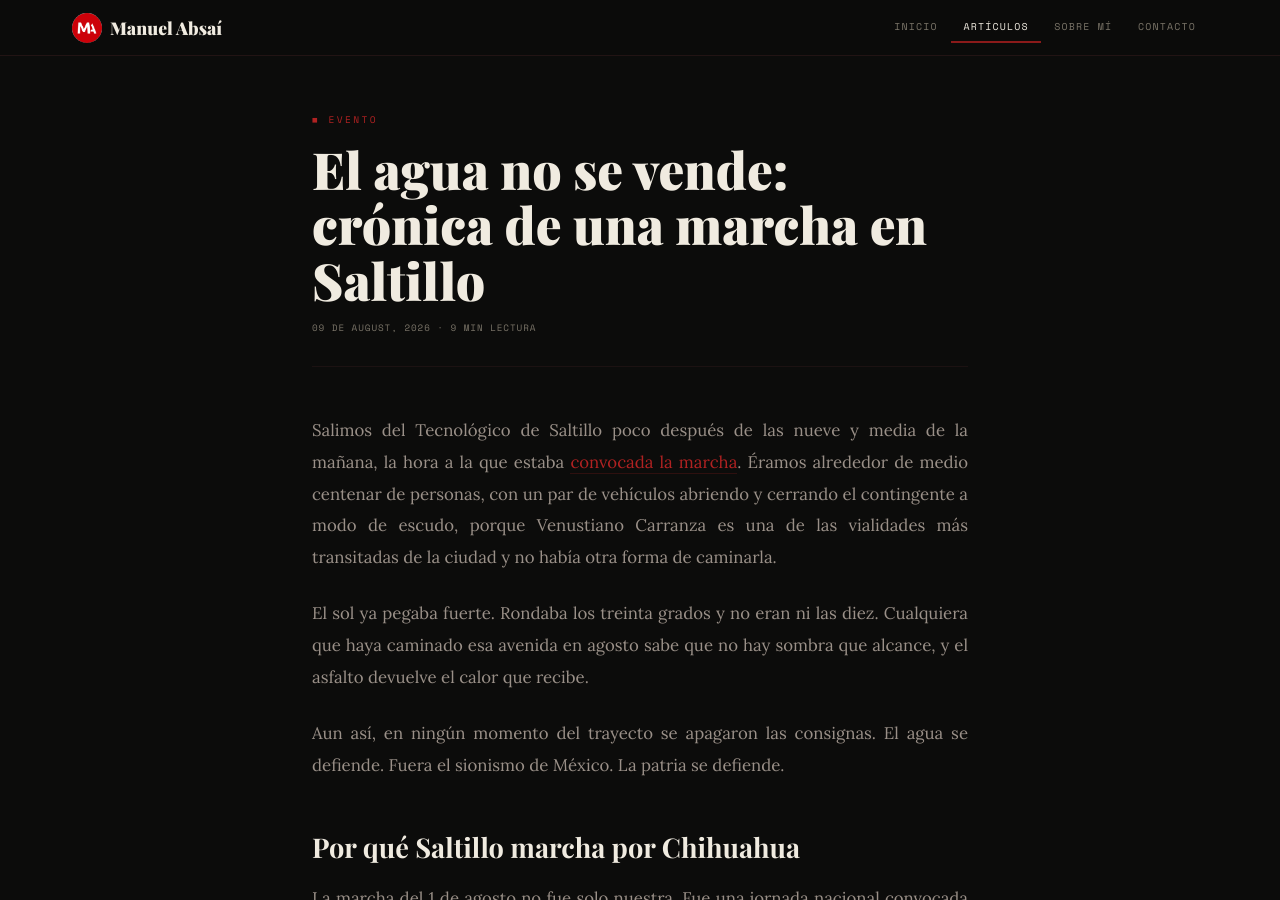
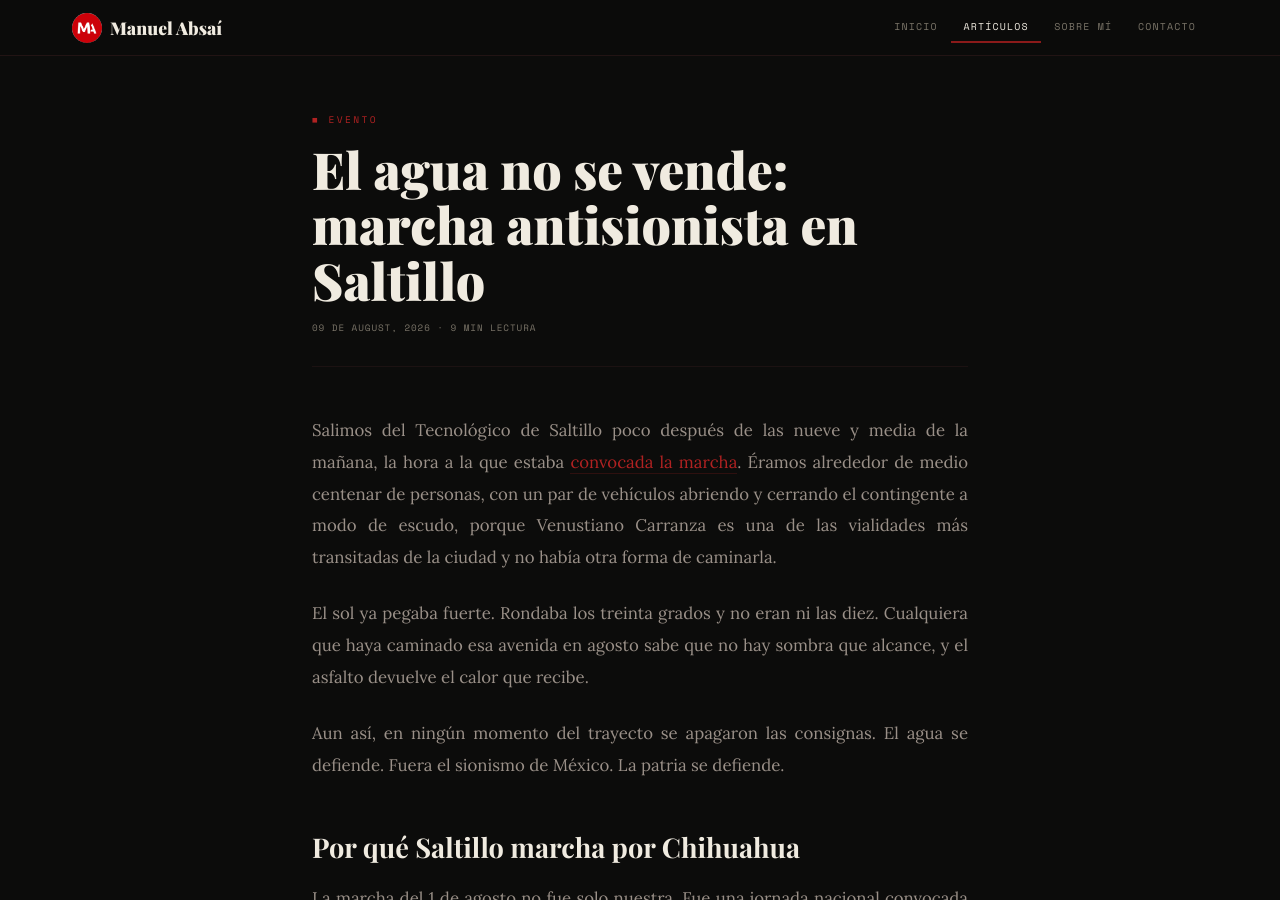
Before and after one commit to ManuelAbsai/manuelabsai.github.io, a Jekyll site: the page built from _posts/2026-08-09-marcha-agua-saltillo.md, in a window 1280 px wide and 900 px high. Built offline with Jekyll 4.4.1, drawn with Linux system fonts in a browser that asks for light colours; some web fonts are replaced.

Commit message:
Update 2026-08-09-marcha-agua-saltillo.md

```diff
--- a/_posts/2026-08-09-marcha-agua-saltillo.md
+++ b/_posts/2026-08-09-marcha-agua-saltillo.md
@@ -1,6 +1,6 @@
 ---
 layout: post
-title: "El agua no se vende: crónica de una marcha en Saltillo"
+title: "El agua no se vende: marcha antisionista en Saltillo"
 date: 2026-08-09
 tag: Evento
 readTime: 9 min
```
